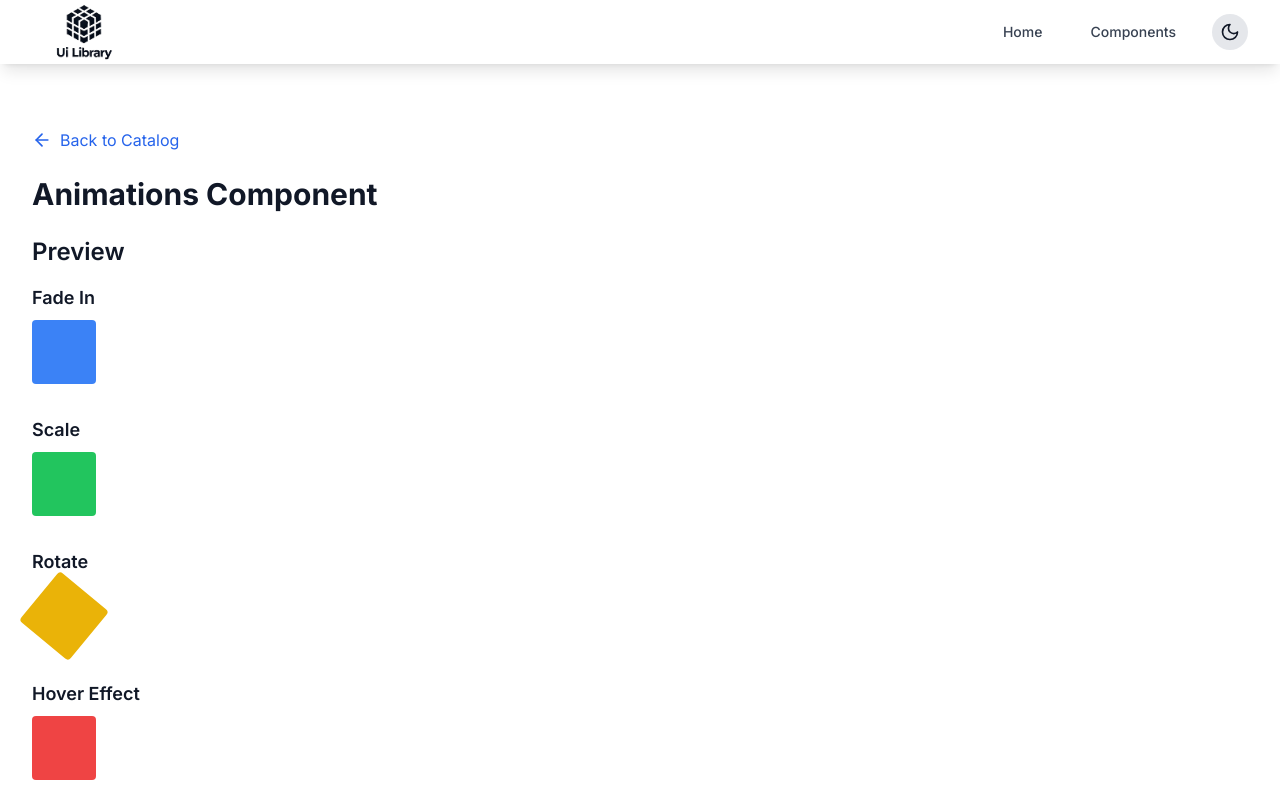
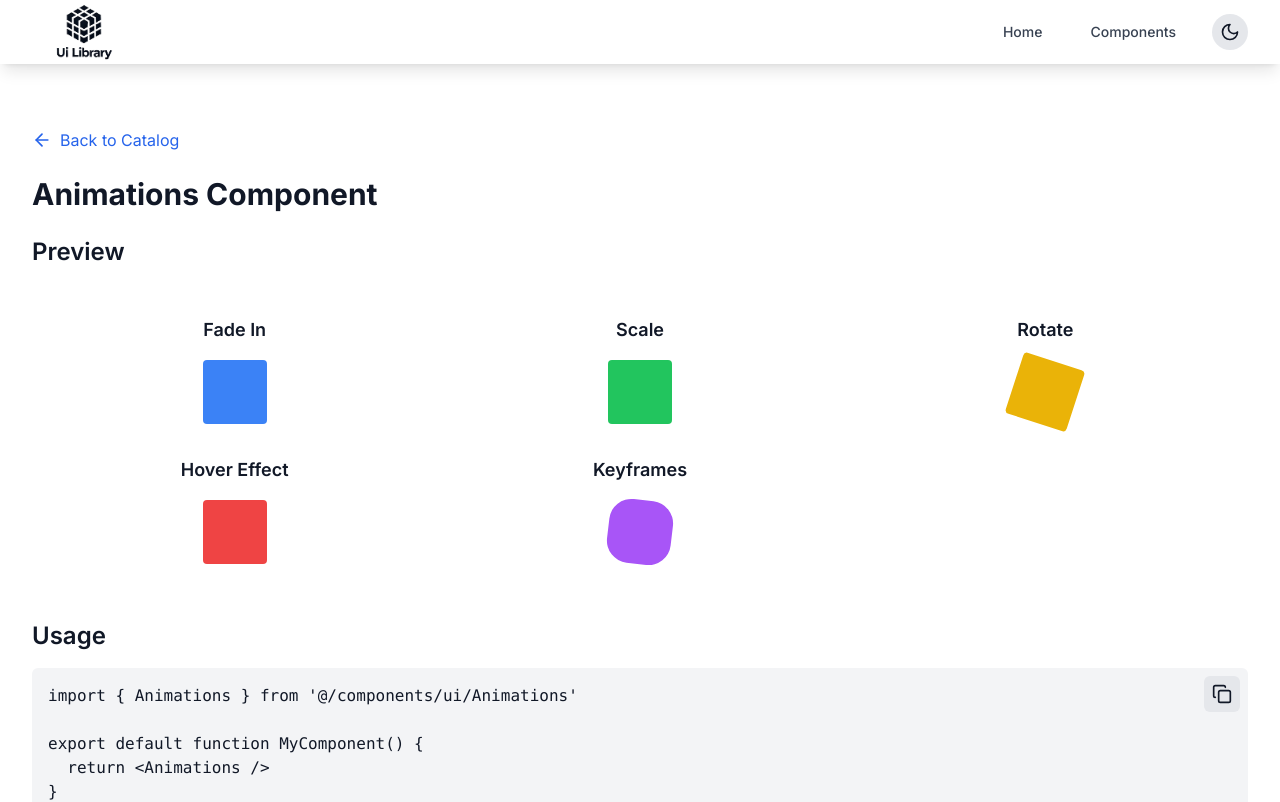
Before and after one commit to Florence-Martin/UI-Library, a Next.js app: page /catalog/animations in a window 1280 px wide. Shown: the top 802 px of the page. Built offline with nearby package versions, Linux system fonts and the light colour scheme.

Commit message:
style: improve alignment and spacing for animation components

```diff
--- a/app/catalog/animations/page.tsx
+++ b/app/catalog/animations/page.tsx
@@ -14,7 +14,7 @@ import { motion } from 'framer-motion'
 
 export function Animations() {
   return (
-    <div className="space-y-8">
+    className="grid grid-cols-1 sm:grid-cols-2 lg:grid-cols-3 gap-8">
       <div>
         <h3 className="text-lg font-semibold mb-2">Fade In</h3>
         <motion.div
--- a/components/ui/Animations.tsx
+++ b/components/ui/Animations.tsx
@@ -5,9 +5,9 @@ import { motion } from "framer-motion";
 
 export function Animations() {
   return (
-    <div className="space-y-8">
-      <div>
-        <h3 className="text-lg font-semibold mb-2">Fade In</h3>
+    <div className="grid grid-cols-1 sm:grid-cols-2 lg:grid-cols-3 gap-8 justify-items-center px-4 py-8">
+      <div className="flex flex-col items-center">
+        <h3 className="text-lg font-semibold mb-4 text-center">Fade In</h3>
         <motion.div
           initial={{ opacity: 0 }}
           animate={{ opacity: 1 }}
@@ -16,8 +16,8 @@ export function Animations() {
         />
       </div>
 
-      <div>
-        <h3 className="text-lg font-semibold mb-2">Scale</h3>
+      <div className="flex flex-col items-center">
+        <h3 className="text-lg font-semibold mb-4 text-center">Scale</h3>
         <motion.div
           initial={{ scale: 0 }}
           animate={{ scale: 1 }}
@@ -26,8 +26,8 @@ export function Animations() {
         />
       </div>
 
-      <div>
-        <h3 className="text-lg font-semibold mb-2">Rotate</h3>
+      <div className="flex flex-col items-center">
+        <h3 className="text-lg font-semibold mb-4 text-center">Rotate</h3>
         <motion.div
           animate={{ rotate: 360 }}
           transition={{
@@ -39,8 +39,8 @@ export function Animations() {
         />
       </div>
 
-      <div>
-        <h3 className="text-lg font-semibold mb-2">Hover Effect</h3>
+      <div className="flex flex-col items-center">
+        <h3 className="text-lg font-semibold mb-4 text-center">Hover Effect</h3>
         <motion.div
           whileHover={{ scale: 1.1 }}
           whileTap={{ scale: 0.9 }}
@@ -48,8 +48,8 @@ export function Animations() {
         />
       </div>
 
-      <div>
-        <h3 className="text-lg font-semibold mb-2">Keyframes</h3>
+      <div className="flex flex-col items-center">
+        <h3 className="text-lg font-semibold mb-4 text-center">Keyframes</h3>
         <motion.div
           animate={{
             scale: [1, 2, 2, 1, 1],
```
